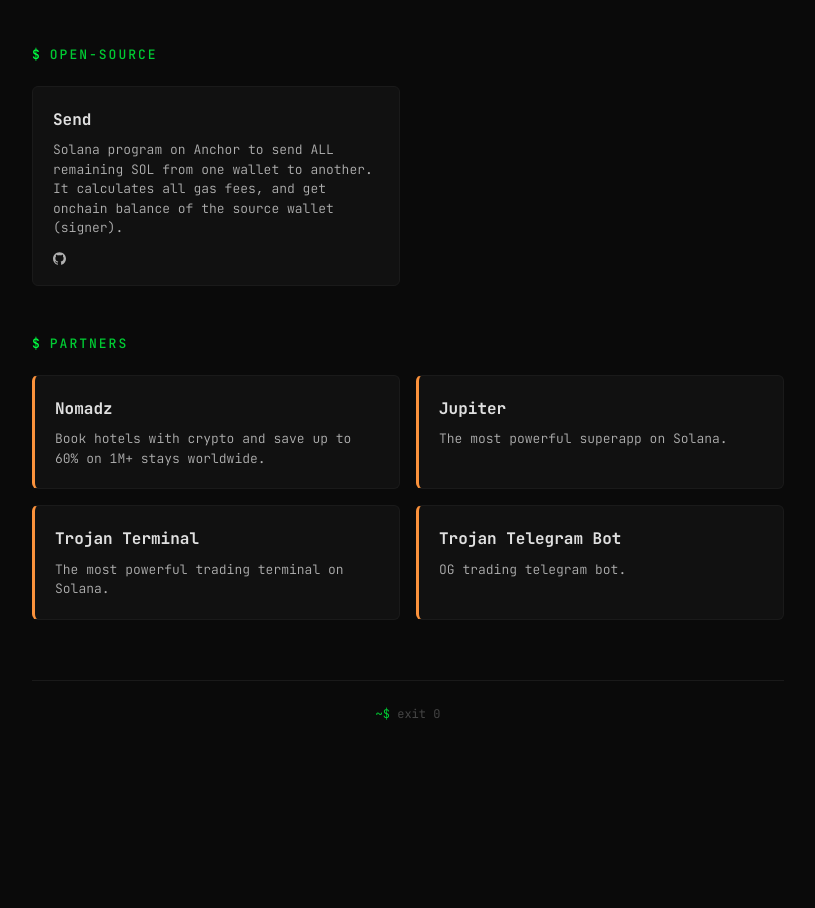
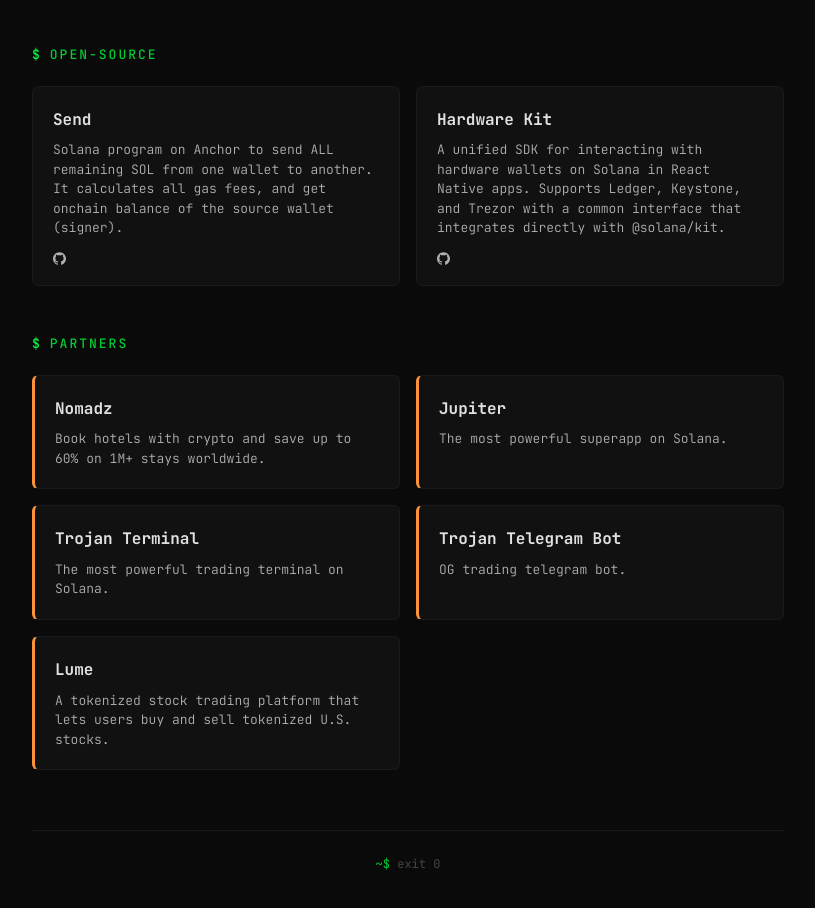
Before and after one commit to heymike777/heymike-website, a website: page index.html in a window 1280 px wide. Shown: the part 2117-3025 px from the top of the page, without its empty margins (232-1047 px from the left). Before the commit the page ends 2901 px from the top, so only its background shows below. Drawn offline with Linux system fonts and the light colour scheme.

Commit message:
Hardware Kit and Lume

```diff
--- a/index.html
+++ b/index.html
@@ -351,6 +351,19 @@
                     </div>
                 </div>
 
+                <!-- Hardware Kit -->
+                <div class="project-card" data-url="https://github.com/cashflow-protocol/hardware-kit">
+                    <div class="project-header">
+                        <span class="project-name">Hardware Kit</span>
+                    </div>
+                    <p class="project-desc">A unified SDK for interacting with hardware wallets on Solana in React Native apps. Supports Ledger, Keystone, and Trezor with a common interface that integrates directly with @solana/kit.</p>
+                    <div class="project-links">
+                        <a href="https://github.com/cashflow-protocol/hardware-kit" target="_blank" rel="noopener" class="project-link" title="GitHub">
+                            <svg viewBox="0 0 24 24" fill="currentColor"><path d="M12 .297c-6.63 0-12 5.373-12 12 0 5.303 3.438 9.8 8.205 11.385.6.113.82-.258.82-.577 0-.285-.01-1.04-.015-2.04-3.338.724-4.042-1.61-4.042-1.61C4.422 18.07 3.633 17.7 3.633 17.7c-1.087-.744.084-.729.084-.729 1.205.084 1.838 1.236 1.838 1.236 1.07 1.835 2.809 1.305 3.495.998.108-.776.417-1.305.76-1.605-2.665-.3-5.466-1.332-5.466-5.93 0-1.31.465-2.38 1.235-3.22-.135-.303-.54-1.523.105-3.176 0 0 1.005-.322 3.3 1.23.96-.267 1.98-.399 3-.405 1.02.006 2.04.138 3 .405 2.28-1.552 3.285-1.23 3.285-1.23.645 1.653.24 2.873.12 3.176.765.84 1.23 1.91 1.23 3.22 0 4.61-2.805 5.625-5.475 5.92.42.36.81 1.096.81 2.22 0 1.606-.015 2.896-.015 3.286 0 .315.21.69.825.57C20.565 22.092 24 17.592 24 12.297c0-6.627-5.373-12-12-12"/></svg>
+                        </a>
+                    </div>
+                </div>
+
             </div>
         </section>
 
@@ -381,6 +394,12 @@
                 <div class="partner-card" data-url="https://t.me/solana_trojanbot?start=r-heymike777">
                     <div class="partner-name">Trojan Telegram Bot</div>
                     <p class="partner-desc">OG trading telegram bot.</p>
+                </div>
+
+                <!-- Lume -->
+                <div class="partner-card" data-url="https://lumefi.link/r/HEYMIKE">
+                    <div class="partner-name">Lume</div>
+                    <p class="partner-desc">A tokenized stock trading platform that lets users buy and sell tokenized U.S. stocks.</p>
                 </div>
 
             </div>
```
